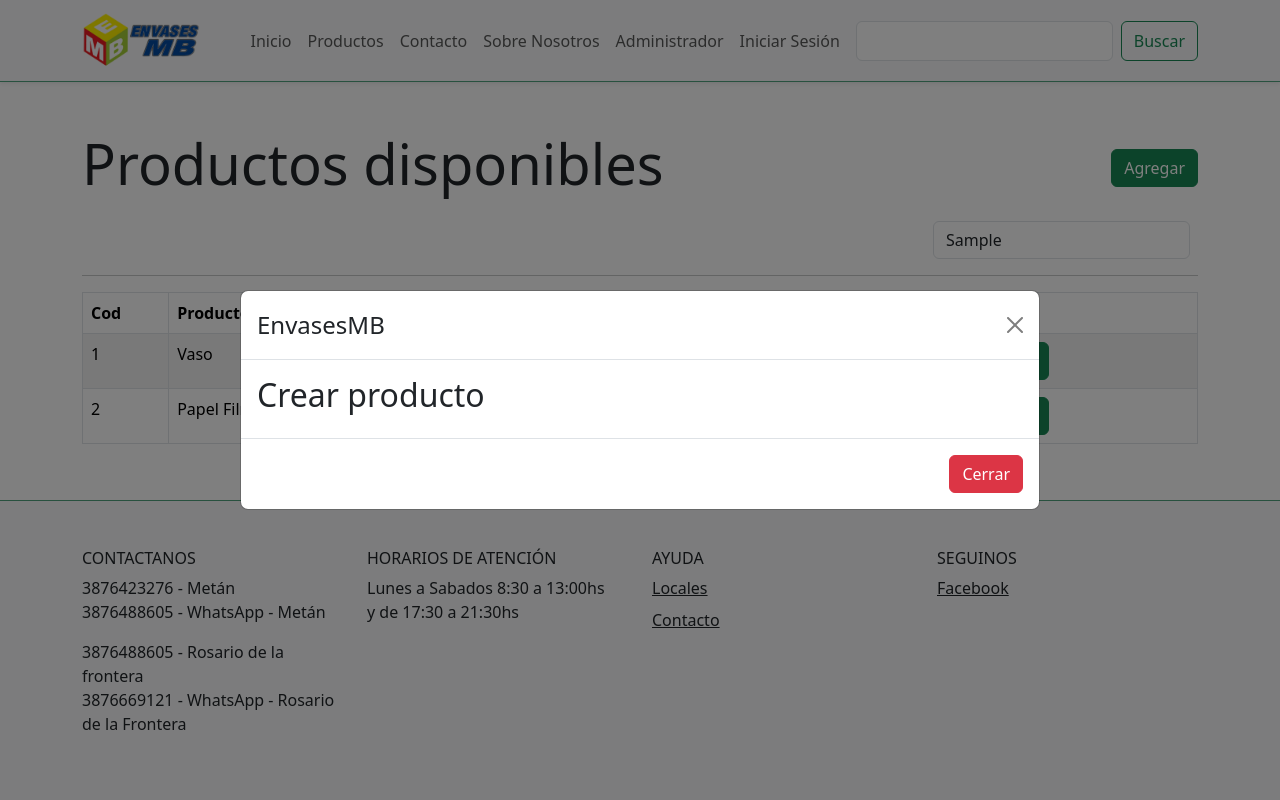
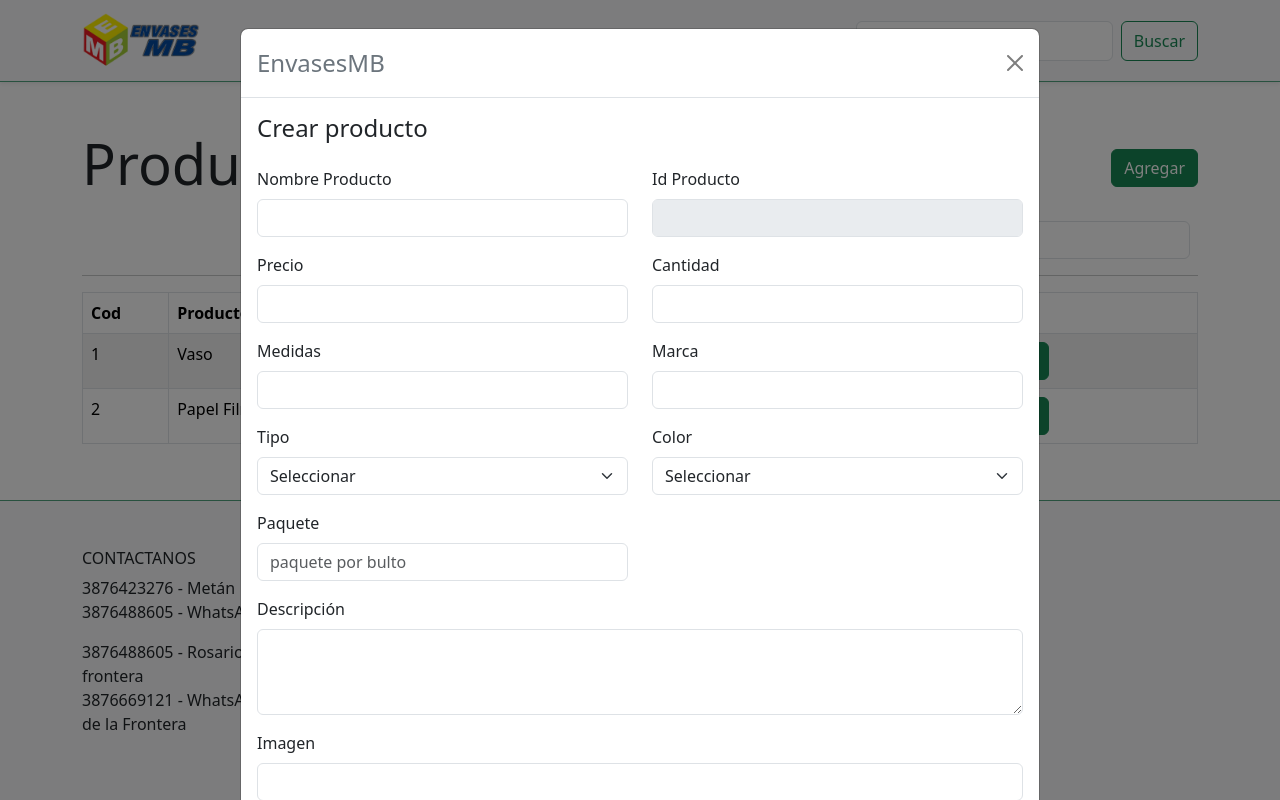
Before and after one commit to ezequielmonachesi/mbEnvasesReact, a React (Vite) app: page / in a window 1280 px wide. Both pictures are taken after typing "Sample" into the empty fields and a click on the button "Agregar". Built offline with nearby package versions, Linux system fonts and the light colour scheme.

Commit message:
se termina de crear formulario para crear producto

```diff
--- a/src/components/views/Administrador.jsx
+++ b/src/components/views/Administrador.jsx
@@ -82,14 +82,19 @@ function MyVerticallyCenteredModal(props) {
       centered
     >
       <Modal.Header closeButton>
-        <Modal.Title id="contained-modal-title-vcenter">EnvasesMB</Modal.Title>
+        <Modal.Title
+          id="contained-modal-title-vcenter"
+          className=" text-secondary"
+        >
+          EnvasesMB
+        </Modal.Title>
       </Modal.Header>
       <Modal.Body>
         <CrearProductos></CrearProductos>
       </Modal.Body>
       <Modal.Footer>
         <Button onClick={props.onHide} variant="danger">
-          Cerrar
+          Salir
         </Button>
       </Modal.Footer>
     </Modal>
--- a/src/components/views/productos/CrearProductos.jsx
+++ b/src/components/views/productos/CrearProductos.jsx
@@ -1,12 +1,105 @@
-import React from 'react';
+import { Button, Col, Form, Row } from "react-bootstrap";
 
 const CrearProductos = () => {
-    return (
-        <>
-        <h2>Crear producto</h2>
+  return (
+    <>
+      <h4>Crear producto</h4>
+      <Form className="mt-4">
+        <Row>
+          <Col md="6">
+            <Form.Group className="mb-3" controlId="nombreProducto">
+              <Form.Label>Nombre Producto</Form.Label>
+              <Form.Control type="text" />
+            </Form.Group>
+          </Col>
+          <Col md="6">
+            <Form.Group className="mb-3" controlId="idProducto">
+              <Form.Label>Id Producto</Form.Label>
+              <Form.Control type="text" disabled />
+            </Form.Group>
+          </Col>
+          <Col md="6">
+            <Form.Group className="mb-3" controlId="precio">
+              <Form.Label>Precio</Form.Label>
+              <Form.Control type="number" />
+            </Form.Group>
+          </Col>
+          <Col md="6">
+            <Form.Group className="mb-3" controlId="stock">
+              <Form.Label>Cantidad</Form.Label>
+              <Form.Control type="number" />
+            </Form.Group>
+          </Col>
+          <Col md="6">
+            <Form.Group className="mb-3" controlId="medidas">
+              <Form.Label>Medidas</Form.Label>
+              <Form.Control type="text" />
+            </Form.Group>
+          </Col>
+          <Col md="6">
+            <Form.Group className="mb-3" controlId="marca">
+              <Form.Label>Marca</Form.Label>
+              <Form.Control type="text" />
+            </Form.Group>
+          </Col>
 
-        </>
-    );
+          <Col md="6">
+            <Form.Group className="mb-3" controlId="tipo">
+              <Form.Label>Tipo</Form.Label>
+              <Form.Select aria-label="Default select example">
+                <option>Seleccionar</option>
+                <option value="plastico">Plástico</option>
+                <option value="papel">Papel</option>
+                <option value="telgopor">Telgopor</option>
+                <option value="carton">Cartón</option>
+                <option value="vidrio">Vidrio</option>
+                <option value="pvc">Pvc</option>
+                <option value="vidrio">Vidrio</option>
+              </Form.Select>
+            </Form.Group>
+          </Col>
+          <Col md="6">
+            <Form.Group className="mb-3" controlId="color">
+              <Form.Label>Color</Form.Label>
+              <Form.Select aria-label="Default select example">
+                <option>Seleccionar</option>
+                <option value="blanco">Blanco</option>
+                <option value="negro">Negro</option>
+                <option value="marron">Marrón</option>
+                <option value="transparente">Transparente</option>
+              </Form.Select>
+            </Form.Group>
+          </Col>
+          <Col md="6">
+            <Form.Group className="mb-3" controlId="paquete">
+              <Form.Label>Paquete</Form.Label>
+              <Form.Control type="text" placeholder="paquete por bulto" />
+            </Form.Group>
+          </Col>
+          <Col sm="12">
+            <Form.Group className="mb-3" controlId="descripcion">
+              <Form.Label>Descripción</Form.Label>
+              <Form.Control as="textarea" rows={3} />
+            </Form.Group>
+          </Col>
+          <Col sm="12">
+            <Form.Group className="mb-3" controlId="imagen">
+              <Form.Label>Imagen</Form.Label>
+              <Form.Control type="text" />
+            </Form.Group>
+          </Col>
+          <Col md="12">
+            <Form.Group className="my-3">
+              <Button variant="success" type="submit" className="w-100">
+                Guardar
+              </Button>
+            </Form.Group>
+          </Col>
+        </Row>
+        <Form.Group className="text-end"></Form.Group>
+      </Form>
+    </>
+  );
 };
 
 export default CrearProductos;
```
